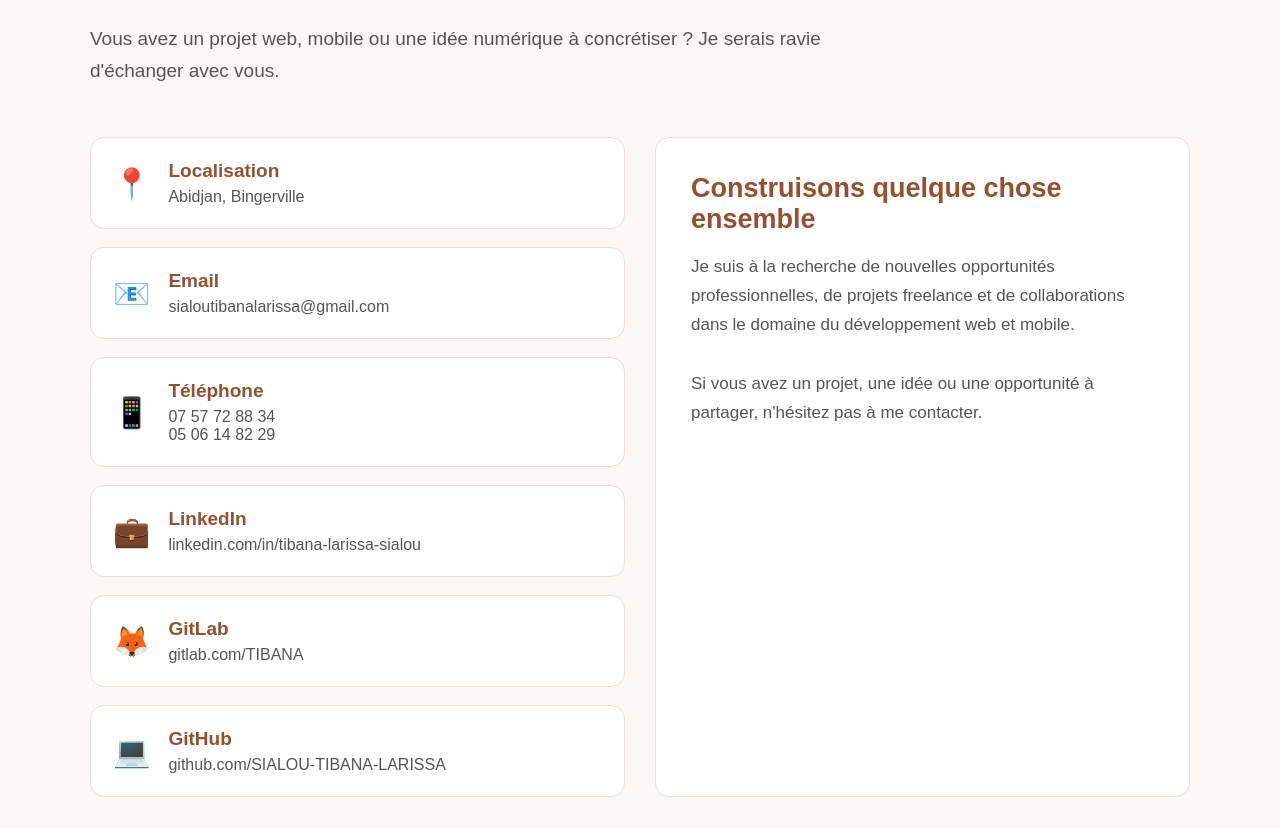
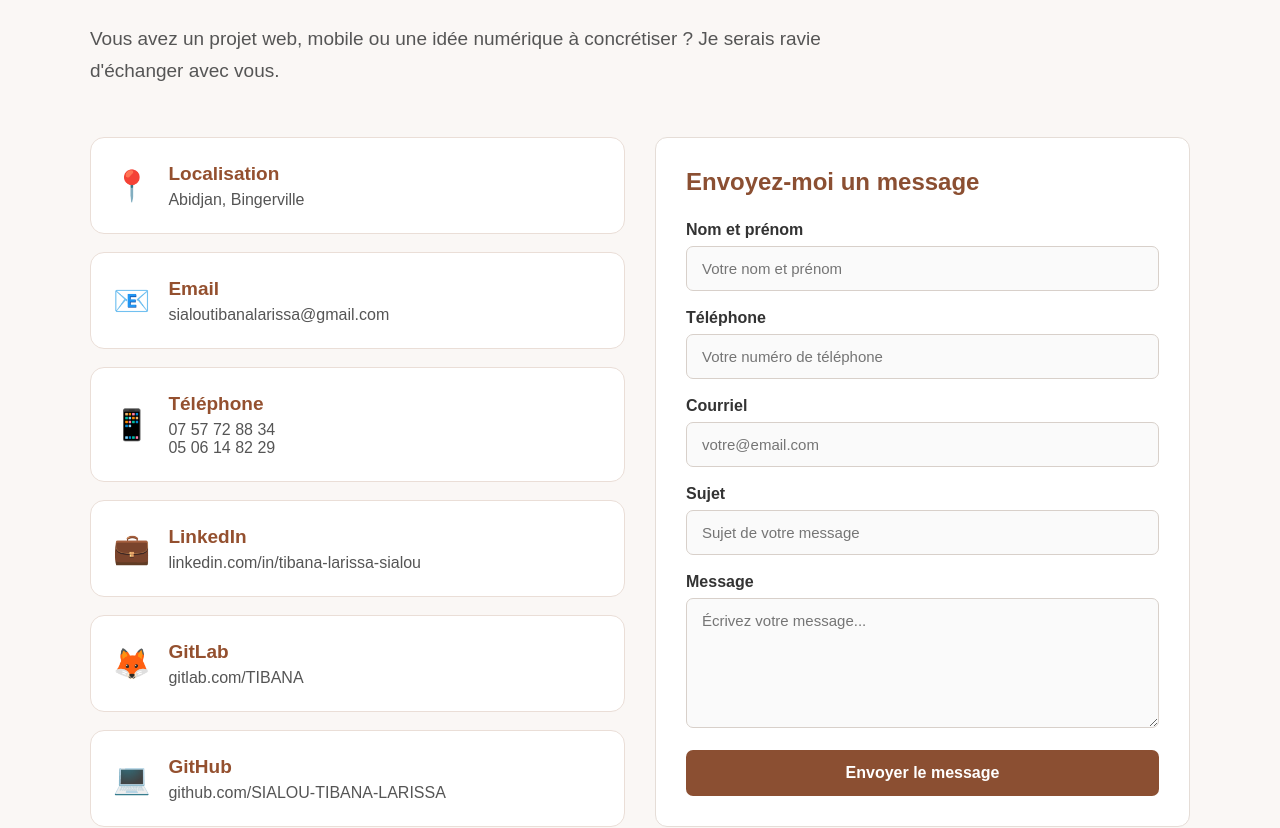
Before and after one commit to SIALOU-TIBANA-LARISSA/mon-portfolio, a React (Vite) app: page / in a window 1280 px wide. Shown: the part 7140-7968 px from the top of the page. Built offline with nearby package versions, Linux system fonts and the light colour scheme.

Commit message:
Ajout du formulaire de contact WhatsApp

```diff
--- a/src/App.css
+++ b/src/App.css
@@ -1447,3 +1447,92 @@ img {
 .project-challenge strong {
   color: #8b5e3c;
 }
+
+/* ================================
+   FORMULAIRE DE CONTACT
+================================ */
+
+.contact-form {
+  flex: 1;
+  background: #ffffff;
+  padding: 30px;
+  border-radius: 12px;
+  border: 1px solid #e5ddd7;
+  box-sizing: border-box;
+}
+
+.contact-form h3 {
+  margin: 0 0 25px;
+  color: #8b4f32;
+  font-size: 24px;
+}
+
+.form-group {
+  margin-bottom: 18px;
+}
+
+.form-group label {
+  display: block;
+  margin-bottom: 7px;
+  font-weight: 600;
+  color: #333;
+}
+
+.form-group input,
+.form-group textarea {
+  width: 100%;
+  padding: 13px 15px;
+  border: 1px solid #d8d0ca;
+  border-radius: 7px;
+  background: #fafafa;
+  color: #333;
+  font-family: inherit;
+  font-size: 15px;
+  box-sizing: border-box;
+  outline: none;
+  transition: 0.3s ease;
+}
+
+.form-group input:focus,
+.form-group textarea:focus {
+  border-color: #8b4f32;
+  background: #fff;
+}
+
+.form-group textarea {
+  resize: vertical;
+  min-height: 130px;
+}
+
+.contact-submit {
+  width: 100%;
+  padding: 14px 20px;
+  border: none;
+  border-radius: 7px;
+  background: #8b4f32;
+  color: white;
+  font-size: 16px;
+  font-weight: 600;
+  cursor: pointer;
+  transition: 0.3s ease;
+}
+
+.contact-submit:hover {
+  background: #6f3d27;
+}
+
+@media (max-width: 768px) {
+  .contact-form {
+    width: 100%;
+    padding: 22px;
+  }
+
+  .contact-form h3 {
+    font-size: 21px;
+  }
+
+  .form-group input,
+  .form-group textarea {
+    font-size: 16px;
+  }
+}
--- a/src/App.jsx
+++ b/src/App.jsx
@@ -2,6 +2,48 @@ import React from 'react'
 import './App.css'
 function App() {
     const [activeButton, setActiveButton] = React.useState(null);
+        const [contactForm, setContactForm] = React.useState({
+      nom: "",
+      telephone: "",
+      email: "",
+      sujet: "",
+      message: ""
+    });
+
+        const handleContactChange = (e) => {
+      setContactForm({
+        ...contactForm,
+        [e.target.name]: e.target.value
+      });
+    };
+
+    const handleWhatsAppSubmit = (e) => {
+      e.preventDefault();
+
+      const { nom, telephone, email, sujet, message } = contactForm;
+
+      if (!nom || !telephone || !email || !sujet || !message) {
+        alert("Veuillez remplir tous les champs.");
+        return;
+      }
+
+      const whatsappMessage = `Bonjour Larissa,
+
+Je vous contacte depuis votre portfolio.
+
+Nom et prénom : ${nom}
+Téléphone : ${telephone}
+Courriel : ${email}
+Sujet : ${sujet}
+
+Message :
+${message}`;
+
+      const whatsappUrl = `https://wa.me/2250757728834?text=${encodeURIComponent(whatsappMessage)}`;
+
+      window.open(whatsappUrl, "_blank");
+    };
+
   return (
     <>
       {/* Navigation */}
@@ -628,21 +670,78 @@ Passionnée par le développement web et mobile, je conçois des applications et
 
       </div>
 
-      <div className="contact-message">
-  <span className="contact-message-icon"></span>
+       <div className="contact-form">
 
-  <h3>Construisons quelque chose ensemble</h3>
+  <h3>Envoyez-moi un message</h3>
 
-  <p>
-    Je suis à la recherche de nouvelles opportunités professionnelles,
-    de projets freelance et de collaborations dans le domaine du
-    développement web et mobile.
-  </p>
+  <form onSubmit={handleWhatsAppSubmit}>
 
-  <p>
-    Si vous avez un projet, une idée ou une opportunité à partager,
-    n'hésitez pas à me contacter.
-  </p>
+    <div className="form-group">
+      <label htmlFor="nom">Nom et prénom</label>
+      <input
+        type="text"
+        id="nom"
+        name="nom"
+        value={contactForm.nom}
+        onChange={handleContactChange}
+        placeholder="Votre nom et prénom"
+      />
+    </div>
+
+    <div className="form-group">
+      <label htmlFor="telephone">Téléphone</label>
+      <input
+        type="tel"
+        id="telephone"
+        name="telephone"
+        value={contactForm.telephone}
+        onChange={handleContactChange}
+        placeholder="Votre numéro de téléphone"
+      />
+    </div>
+
+    <div className="form-group">
+      <label htmlFor="email">Courriel</label>
+      <input
+        type="email"
+        id="email"
+        name="email"
+        value={contactForm.email}
+        onChange={handleContactChange}
+        placeholder="votre@email.com"
+      />
+    </div>
+
+    <div className="form-group">
+      <label htmlFor="sujet">Sujet</label>
+      <input
+        type="text"
+        id="sujet"
+        name="sujet"
+        value={contactForm.sujet}
+        onChange={handleContactChange}
+        placeholder="Sujet de votre message"
+      />
+    </div>
+
+    <div className="form-group">
+      <label htmlFor="message">Message</label>
+      <textarea
+        id="message"
+        name="message"
+        value={contactForm.message}
+        onChange={handleContactChange}
+        placeholder="Écrivez votre message..."
+        rows="6"
+      ></textarea>
+    </div>
+
+    <button type="submit" className="contact-submit">
+      Envoyer le message
+    </button>
+
+  </form>
+
 </div>
 
     </div>
```
